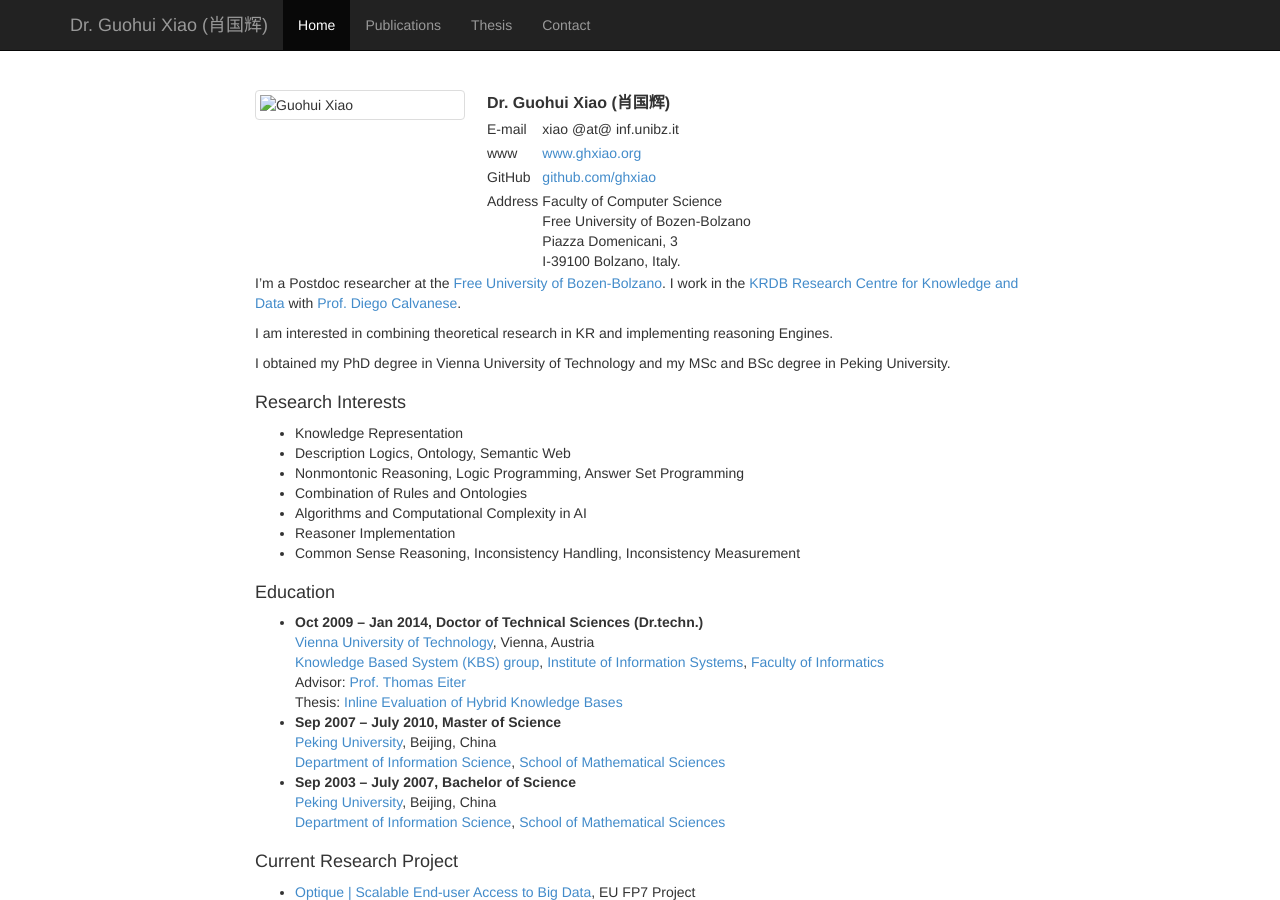
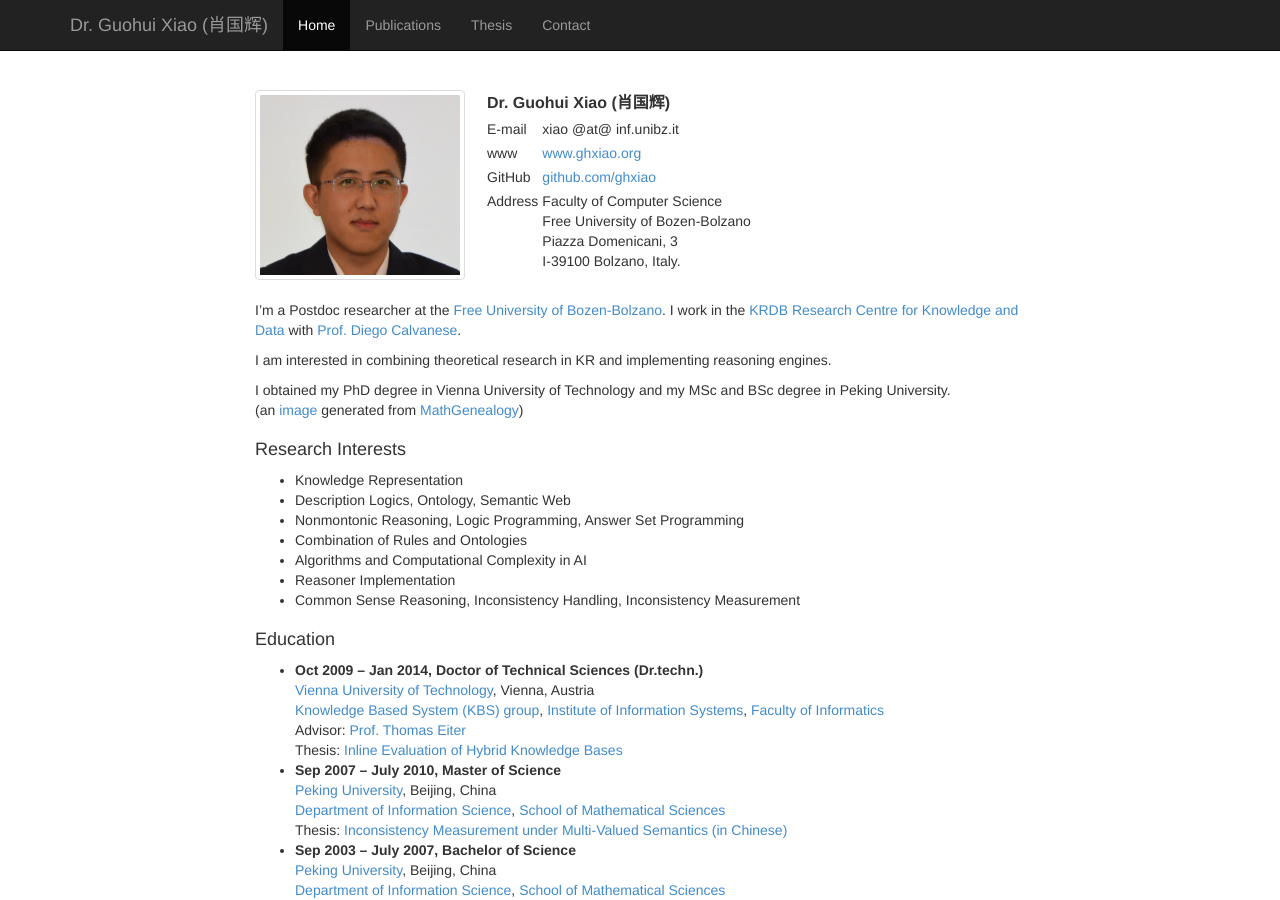
Before and after one commit to ghxiao/ghxiao.github.io, a Jekyll site: the page built from index.html, in a window 1280 px wide and 900 px high. Built offline with Jekyll 4.4.1, drawn with Linux system fonts in a browser that asks for light colours; nearby versions of some CDN libraries; Markdown is read by kramdown in place of the engine named in the settings.

Commit message:
math genealogy

```diff
--- a/index.html
+++ b/index.html
@@ -10,7 +10,7 @@ slug: home
 
 <div itemscope itemtype="http://schema.org/Person">
     <div style="float:left; margin-right:20px" class="thumbnail">
-        <img src="xiao.jpg" alt="Guohui Xiao" width="200px" itemprop="image"/>
+        <img src="images/xiao.jpg" alt="Guohui Xiao" width="200px" itemprop="image"/>
     </div>
     <div style="float:left;width:400px">
         <table style="border:1px;border-spacing: 10px;" cellpadding="2px">
@@ -57,11 +57,12 @@ slug: home
 </p>
 
 <p>
-    I am interested in combining theoretical research in KR and implementing reasoning Engines.
+    I am interested in combining theoretical research in KR and implementing reasoning engines.
 </p>
 
 <p>
-    I obtained my PhD degree in Vienna University of Technology and my MSc and BSc degree in Peking University.
+    I obtained my PhD degree in Vienna University of Technology and my MSc and BSc degree in Peking University. <br>
+    (an <a href="images/xiao-math-genealogy.svg">image</a> generated from <a href="http://genealogy.math.ndsu.nodak.edu/id.php?id=180625">MathGenealogy</a>)
 </p>
 
 
@@ -96,6 +97,7 @@ slug: home
             <a href="http://www.pku.edu.cn"> Peking University</a>, Beijing, China <br/>
             <a href="http://www.is.pku.edu.cn"> Department of Information Science</a>, <a
                 href="http://www.math.pku.edu.cn/"> School of Mathematical Sciences</a> <br/>
+            Thesis: <a href="publications/master-thesis.pdf">Inconsistency Measurement under Multi-Valued Semantics (in Chinese)</a>
         </li>
         <li>
             <b>Sep 2003 – July 2007, Bachelor of Science </b><br/>
```
Also changed, not shown: images/xiao-math-genealogy.png (added), images/xiao-math-genealogy.svg (added).
